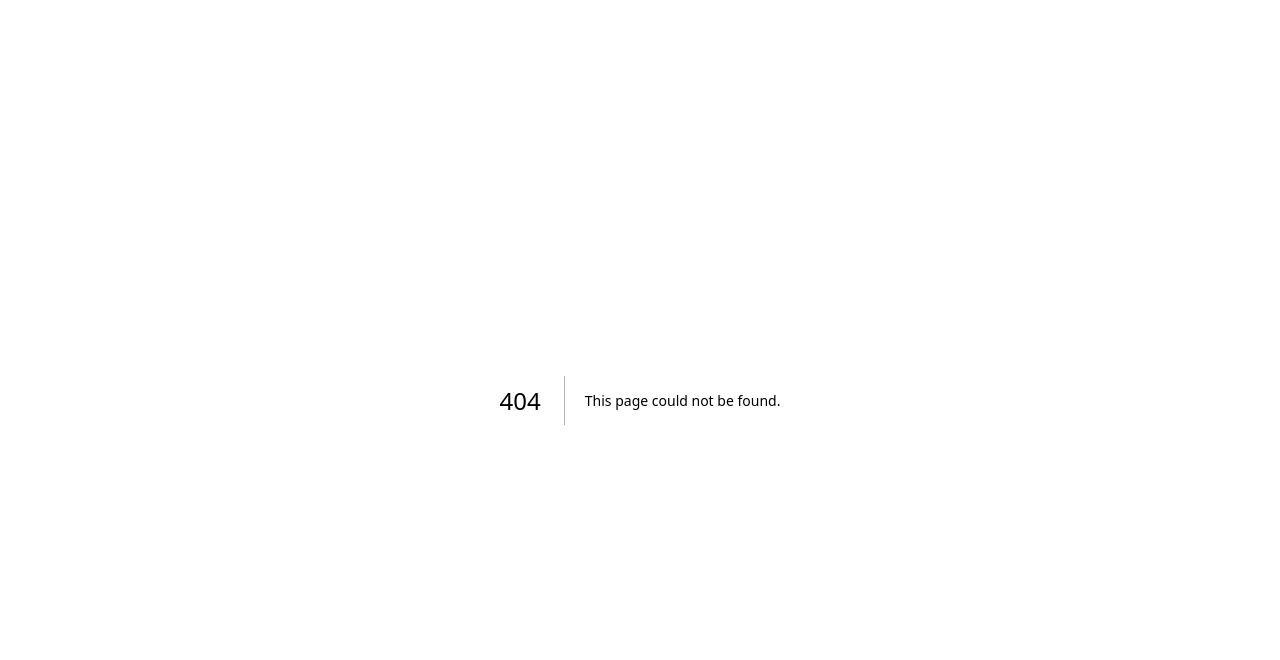
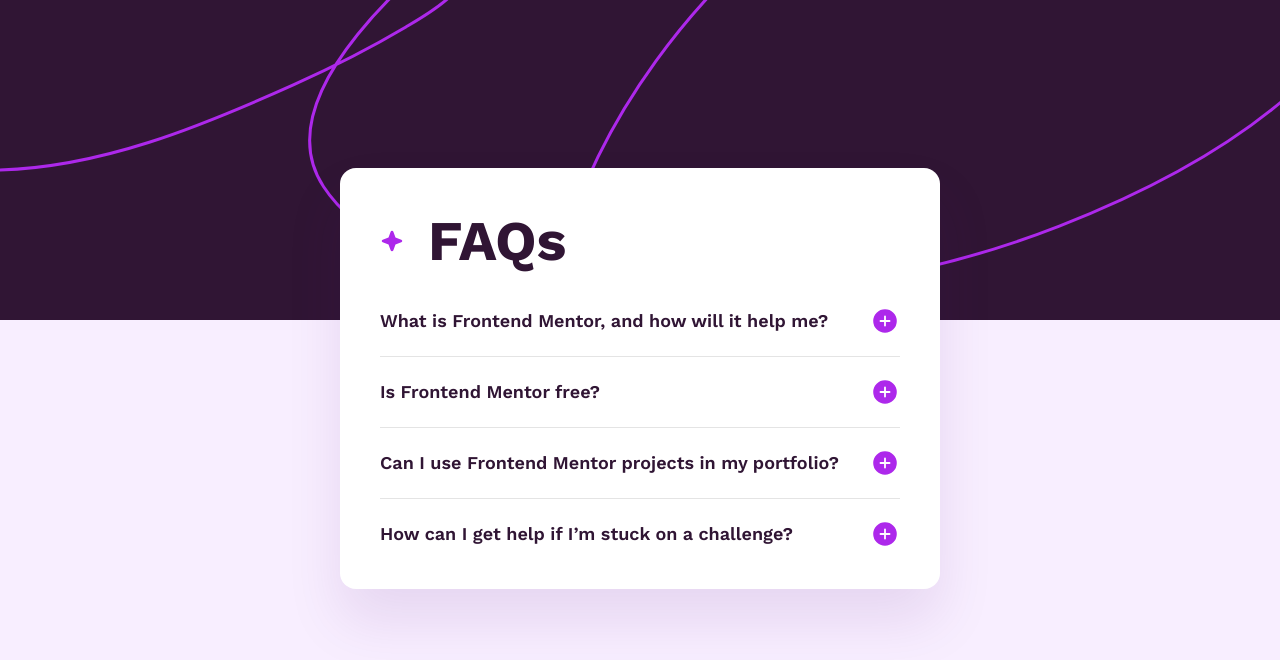
Before and after one commit to jasonluo07/fem-faq-accordion, a Next.js app: page /fm-faq-accordion/ in a window 1280 px wide. Before the commit this address had no page. Shown: the top 660 px of the page. Built offline with nearby package versions, Linux system fonts and the light colour scheme.

Commit message:
Update basePath in next.config.js

```diff
--- a/next.config.js
+++ b/next.config.js
@@ -1,6 +1,7 @@
 /** @type {import('next').NextConfig} */
 const nextConfig = {
   output: 'export',
+  basePath: '/fm-faq-accordion',
 };
 
 module.exports = nextConfig;
--- a/src/app/layout.tsx
+++ b/src/app/layout.tsx
@@ -9,7 +9,7 @@
 });
 
 export const metadata: Metadata = {
-  title: 'Create Next App',
+  title: 'FAQ Accordion',
   description: 'Generated by create next app',
 };
 
--- a/src/components/Card/QuestionList.tsx
+++ b/src/components/Card/QuestionList.tsx
@@ -25,7 +25,7 @@
           <li key={key} className={styles.questionItem}>
             <div className={styles.header} onClick={handleToggle}>
               <h2 className={styles.title}>{title}</h2>
-              <Image src={`/icon-${displayIcon}.svg`} alt={displayIcon} width={30} height={30} />
+              <Image src={`/fm-faq-accordion/icon-${displayIcon}.svg`} alt={displayIcon} width={30} height={30} />
             </div>
             {isOpen && <p className={styles.answer}>{answer}</p>}
           </li>
--- a/src/components/Card/index.tsx
+++ b/src/components/Card/index.tsx
@@ -7,7 +7,7 @@
   return (
     <div className={styles.card}>
       <div className={styles.header}>
-        <Image src="/icon-star.svg" alt="star" width={24} height={24} />
+        <Image src="/fm-faq-accordion/icon-star.svg" alt="star" width={24} height={24} />
         <h1 className={styles.title}>FAQs</h1>
       </div>
       <QuestionList />
```
